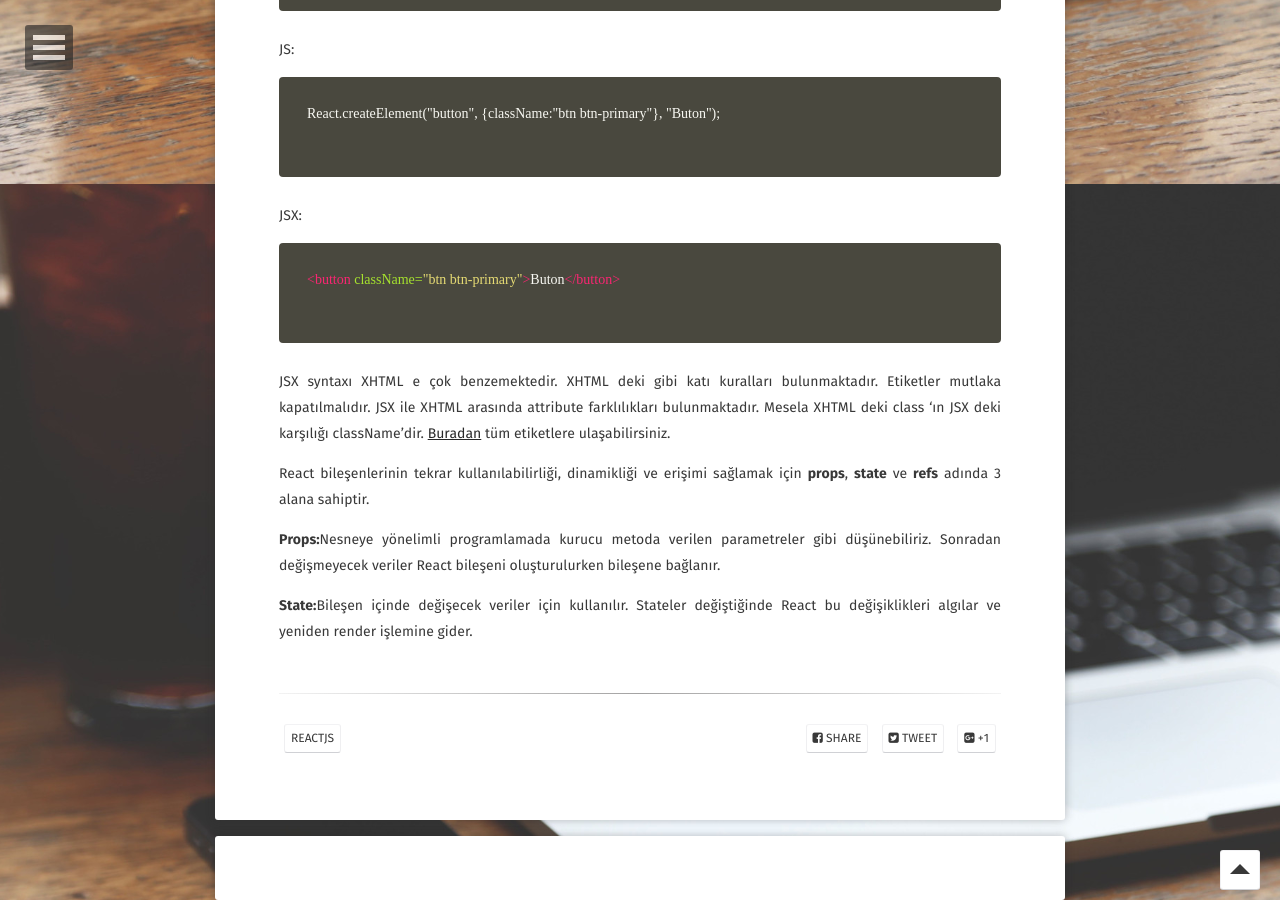
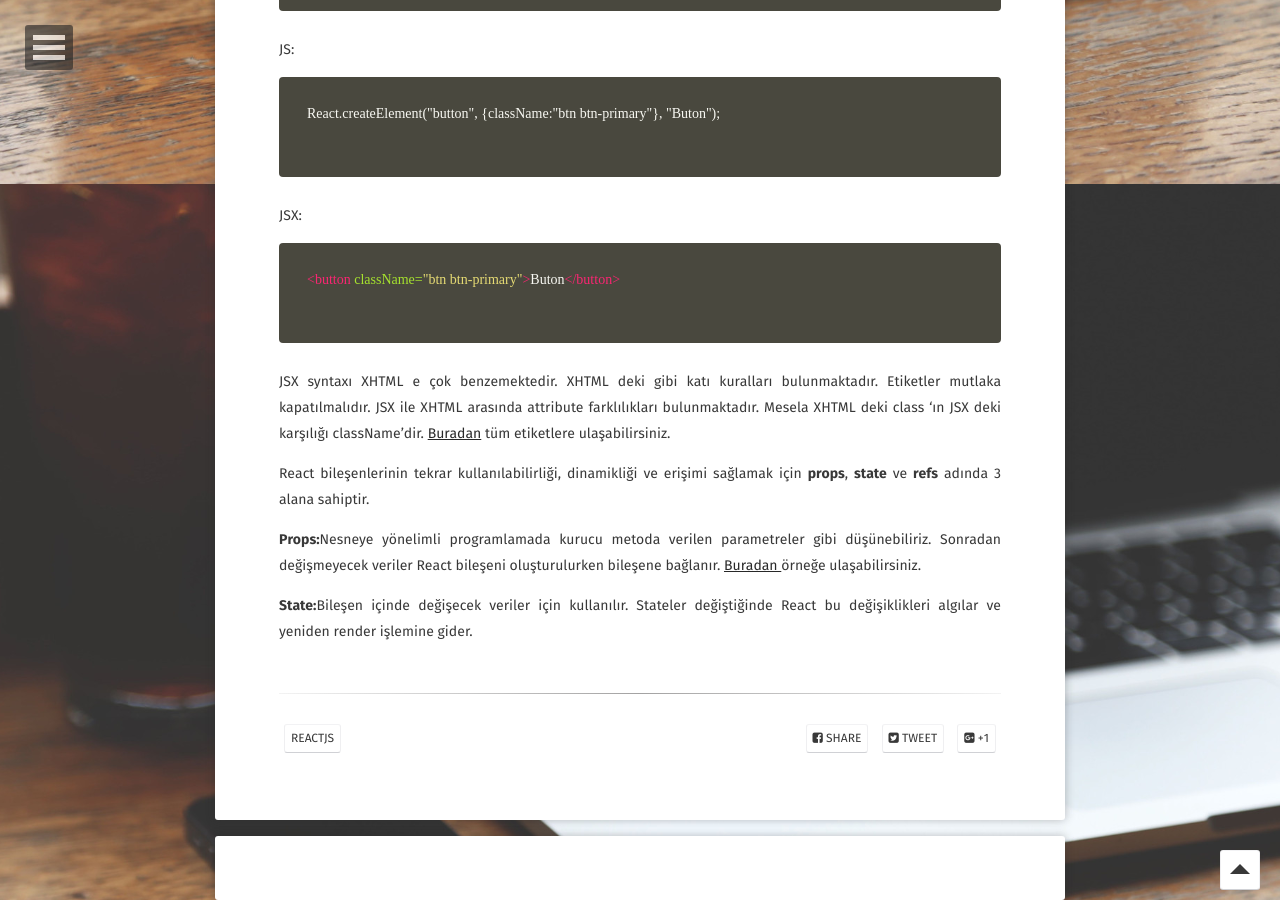
Before and after one commit to alikaraca/alikaraca.github.io, a Jekyll site: the page built from _posts/2017-10-31-ReactJS.md, in a window 1280 px wide and 900 px high, scrolled down 1616 px. Built offline with Jekyll 4.4.1, drawn with Linux system fonts in a browser that asks for light colours; some web fonts are replaced; comment, search, counter and statistics services are not loaded.

Commit message:
Update 2017-10-31-ReactJS.md

```diff
--- a/_posts/2017-10-31-ReactJS.md
+++ b/_posts/2017-10-31-ReactJS.md
@@ -48,5 +48,6 @@ comments: true
 React bileşenlerinin tekrar kullanılabilirliği, dinamikliği ve erişimi sağlamak için <b>props</b>, <b>state</b> ve <b>refs</b> adında 3 alana sahiptir.
 
 <strong>Props:</strong>Nesneye yönelimli programlamada kurucu metoda verilen parametreler gibi düşünebiliriz. Sonradan değişmeyecek veriler React bileşeni oluşturulurken bileşene bağlanır.
+<a href="https://jsfiddle.net/alikaraca/bgpjegwf/5/">Buradan </a> örneğe ulaşabilirsiniz.
 
 <strong>State:</strong>Bileşen içinde değişecek veriler için kullanılır. Stateler değiştiğinde React bu değişiklikleri algılar ve yeniden render işlemine gider.
```
